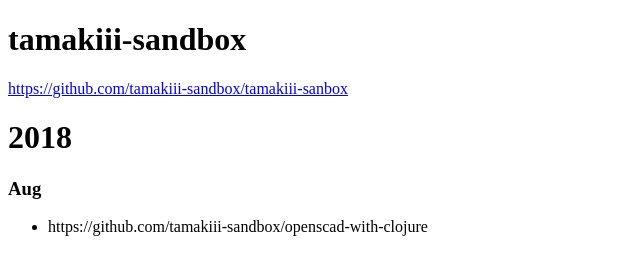
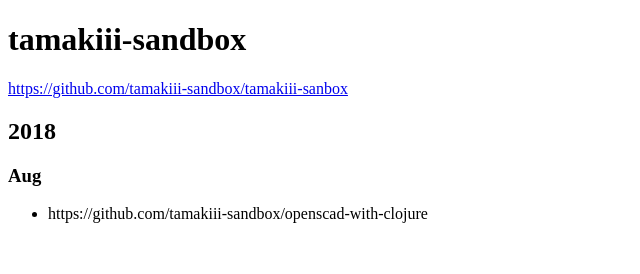
Before and after one commit to tamakiii-sandbox/tamakiii-sandbox.github.io, a plain HTML site: page docs/index.html in a window 1280 px wide. Shown: the whole page, without its empty margins (0-640 px from the left). Drawn offline with Linux system fonts and the light colour scheme.

Commit message:
fix h1 -> h2

```diff
--- a/docs/index.html
+++ b/docs/index.html
@@ -7,7 +7,7 @@
   <body>
     <h1>tamakiii-sandbox</h1>
     <a href="https://github.com/tamakiii-sandbox/tamakiii-sanbox">https://github.com/tamakiii-sandbox/tamakiii-sanbox</a>
-    <h1>2018</h1>
+    <h2>2018</h2>
     <h3>Aug</h3>
     <ul>
       <li>https://github.com/tamakiii-sandbox/openscad-with-clojure</li>
```
